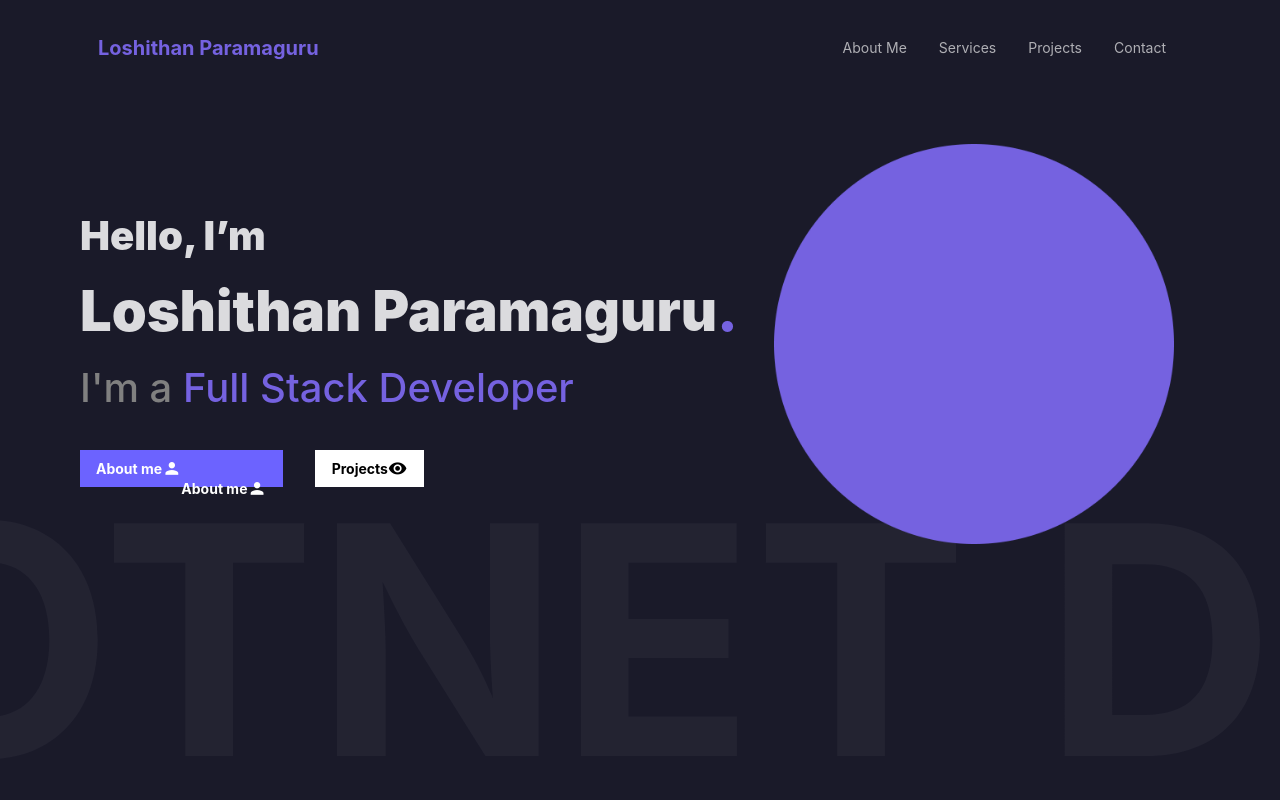
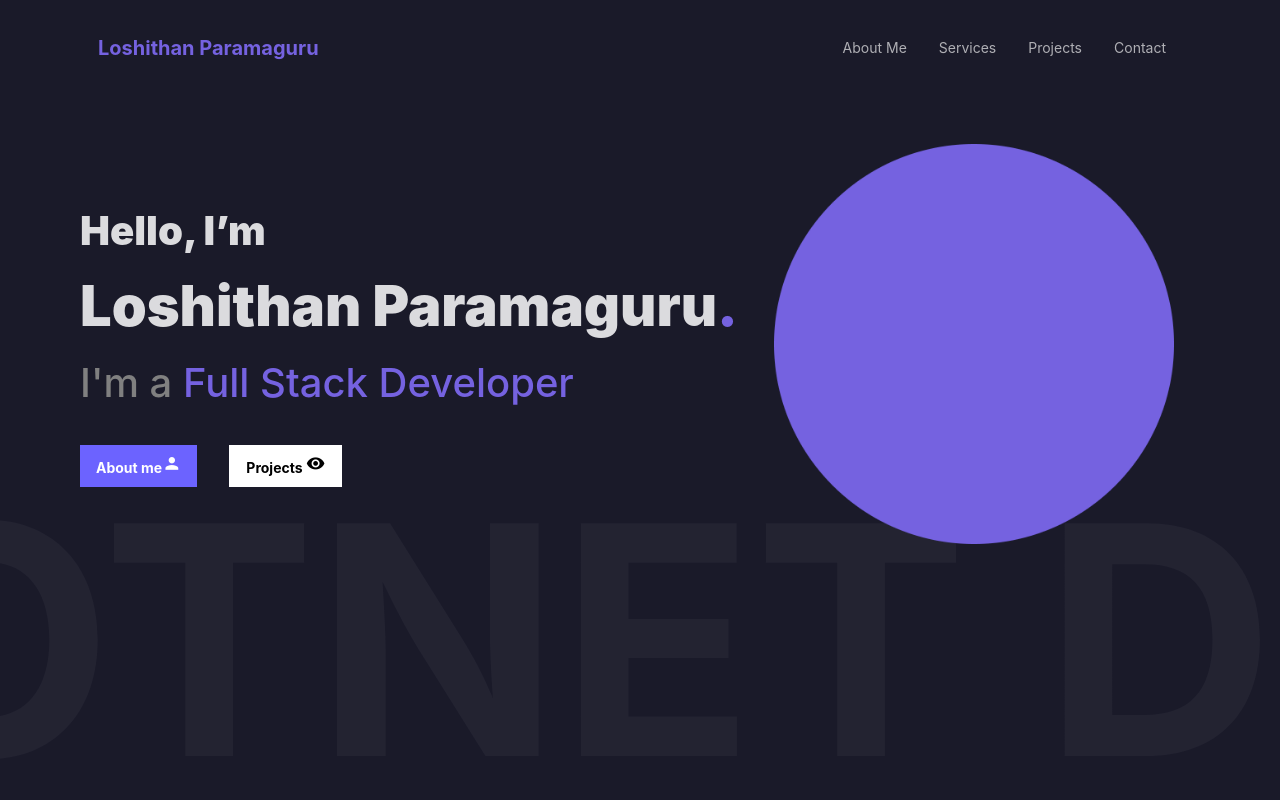
Before and after one commit to loshithan/Personal_portfolio, a React (Vite) app: page / in a window 1280 px wide. Shown: the top 800 px of the page. Built offline with nearby package versions, Linux system fonts and the light colour scheme.

Commit message:
btn animation finalized

```diff
--- a/package.json
+++ b/package.json
@@ -11,6 +11,7 @@
   },
   "dependencies": {
     "@ant-design/icons": "^5.6.0",
+    "@tailwindcss/vite": "^4.0.5",
     "antd": "^5.23.2",
     "motion": "^12.0.1",
     "react": "^18.3.1",
@@ -22,6 +23,7 @@
     "@types/react": "^18.3.18",
     "@types/react-dom": "^18.3.5",
     "@vitejs/plugin-react-swc": "^3.5.0",
+    "autoprefixer": "^10.4.20",
     "eslint": "^9.17.0",
     "eslint-plugin-react": "^7.37.2",
     "eslint-plugin-react-hooks": "^5.0.0",
@@ -29,6 +31,8 @@
     "globals": "^15.14.0",
     "less": "^4.2.2",
     "less-loader": "^12.2.0",
+    "postcss": "^8.5.1",
+    "tailwindcss": "^4.0.5",
     "vite": "^6.0.5"
   }
 }
--- a/src/components/Hero/Hero.jsx
+++ b/src/components/Hero/Hero.jsx
@@ -14,7 +14,7 @@ export default function Hero() {
   const backgroundVariantBtn = {
     initial: {
       backgroundColor: "#6c63ff",
-      color:"#fff"
+      color: "#fff",
     },
     hover: {
       backgroundColor: "#fff",
@@ -39,7 +39,7 @@ export default function Hero() {
       y: 0,
     },
     hover: {
-      y: -20,
+      y: -30,
       transition: {
         duration: 1.125,
         ease: [0.19, 1, 0.22, 1],
@@ -75,7 +75,7 @@ export default function Hero() {
   const outlineBackgroundVariantBtn = {
     initial: {
       backgroundColor: "#fff",
-      color:"black",
+      color: "black",
     },
     hover: {
       backgroundColor: "transparent",
@@ -85,7 +85,7 @@ export default function Hero() {
         duration: 0.1,
         ease: [0.19, 1, 0.22, 1],
       },
-      borderColor:"#fff"
+      borderColor: "#fff",
     },
     animate: {
       backgroundColor: "#fff",
@@ -168,17 +168,40 @@ export default function Hero() {
                 animate="animate"
                 variants={backgroundVariantBtn}
               >
-                <motion.p variants={firstTextVariant} style={{ margin: 0, fontWeight: 700 }}>About me</motion.p>
-                <motion.span variants={firstTextVariant} className="material-icons" style={{ fontSize: "1.2rem" }}>
-                  person
-                </motion.span>
-                <motion.p variants={secondTextVariant} aria-hidden style={{ margin: 0, fontWeight: 700 }}>About me</motion.p>
-                <motion.span variants={secondTextVariant} aria-hidden className="material-icons" style={{ fontSize: "1.2rem" }}>
-                  person
-                </motion.span>
+                <div className="overflow-hidden relative">
+                  <motion.p
+                    variants={firstTextVariant}
+                    style={{ margin: 0, fontWeight: 700 }}
+                  >
+                    About me
+                    <motion.span
+                      variants={firstTextVariant}
+                      style={{ fontSize: "1.2rem" }}
+                      className=" material-icons "
+                    >
+                      person
+                    </motion.span>
+                  </motion.p>
+
+                  <motion.p
+                    variants={secondTextVariant}
+                    aria-hidden
+                    style={{ margin: 0, fontWeight: 700 }}
+                    className="absolute top-0 left-0 "
+                  >
+                    About me
+                    <motion.span
+                      variants={secondTextVariant}
+                      aria-hidden
+                      style={{ fontSize: "1.2rem" }}
+                      className=" material-icons "
+                    >
+                      person
+                    </motion.span>
+                  </motion.p>
+                </div>
               </motion.button>
               <motion.button
-                // className="custom-button"
                 size="large"
                 style={{
                   margin: "0 1rem",
@@ -187,7 +210,6 @@ export default function Hero() {
                   display: "flex", // Use flexbox for alignment
                   alignItems: "center",
                   justifyContent: "space-between", // Adjust spacing between items
-                  // borderColor:"#6c63ff"
                 }}
                 initial="initial"
                 whileHover="hover"
@@ -196,10 +218,37 @@ export default function Hero() {
                 type="default"
                 // variant="outlined"
               >
-                <p style={{ margin: 0, fontWeight: 700 }}>Projects</p>
-                <span class="material-icons" style={{ fontSize: "1.2rem" }}>
-                  visibility
-                </span>
+                <div className="overflow-hidden relative">
+                  <motion.p
+                    style={{ margin: 0, fontWeight: 700 }}
+                    variants={firstTextVariant}
+                  >
+                    Projects{" "}
+                    <motion.span
+                      class="material-icons"
+                      style={{ fontSize: "1.2rem" }}
+                      variants={firstTextVariant}
+                    >
+                      visibility
+                    </motion.span>
+                  </motion.p>
+                  <motion.p
+                    style={{ margin: 0, fontWeight: 700 }}
+                    aria-hidden
+                    className="absolute top-0 left-0 "
+                    variants={secondTextVariant}
+                  >
+                    Projects{" "}
+                    <motion.span
+                      class="material-icons "
+                      aria-hidden
+                      style={{ fontSize: "1.2rem" }}
+                      variants={secondTextVariant}
+                    >
+                      visibility
+                    </motion.span>
+                  </motion.p>
+                </div>
               </motion.button>
             </Row>
           </div>
--- a/src/index.css
+++ b/src/index.css
@@ -1,3 +1,5 @@
+@import "tailwindcss";
+
 :root {
   font-family: Inter, system-ui, Avenir, Helvetica, Arial, sans-serif;
   line-height: 1.5;
--- a/vite.config.js
+++ b/vite.config.js
@@ -1,7 +1,8 @@
-import { defineConfig } from 'vite'
-import react from '@vitejs/plugin-react-swc'
+import { defineConfig } from "vite";
+import react from "@vitejs/plugin-react-swc";
+import tailwindcss from "@tailwindcss/vite";
 
 // https://vite.dev/config/
 export default defineConfig({
-  plugins: [react()],
-})
+  plugins: [react(), tailwindcss()],
+});
```
Also changed, not shown: 1 other file (tests, documents, lock files or other folders).
